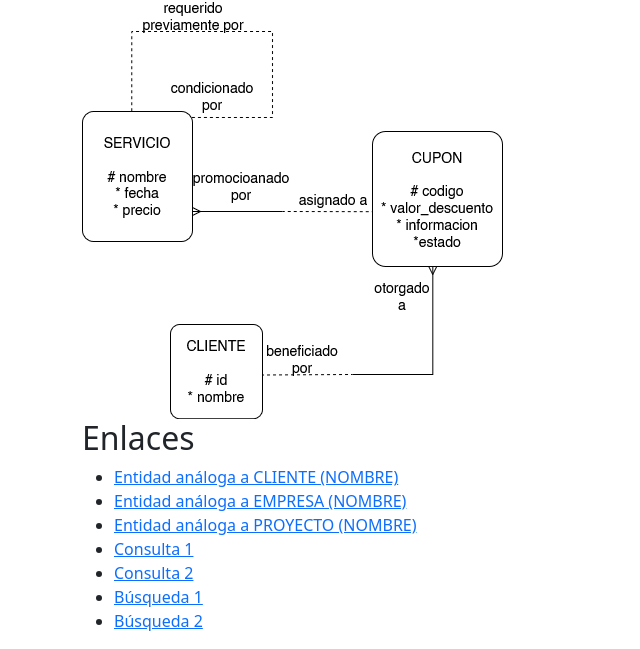
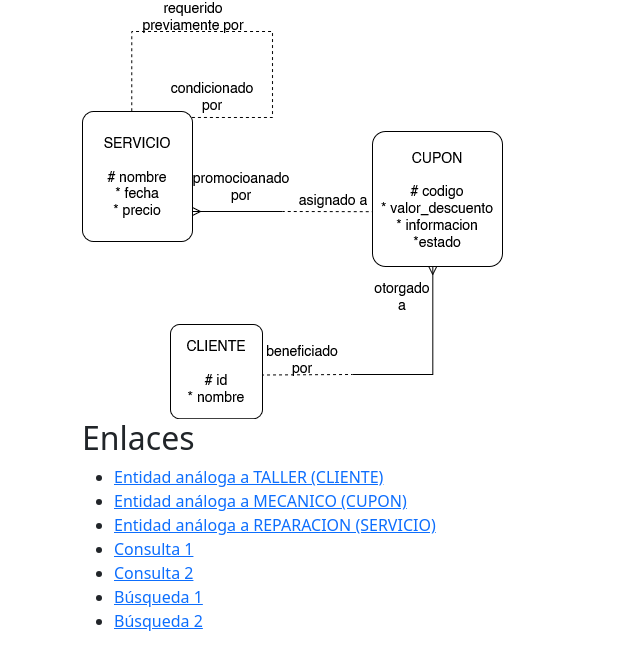
Before and after one commit to Manusm2712/TrabajoFinalBD, a PHP site: page / in a window 1280 px wide. Shown: the part 406-1055 px from the top of the page, without its empty margins (0-640 px from the left). Run offline with PHP 8.4, Linux system fonts and the light colour scheme.

Commit message:
cambios index

```diff
--- a/index.php
+++ b/index.php
@@ -43,9 +43,9 @@
     <div class="enlaces">
         <h2>Enlaces</h2>
         <ul>
-            <li><a href="cliente/cliente.php">Entidad análoga a CLIENTE (NOMBRE)</a></li>
-            <li><a href="empresa/empresa.php">Entidad análoga a EMPRESA (NOMBRE)</a></li>
-            <li><a href="proyecto/proyecto.php">Entidad análoga a PROYECTO (NOMBRE)</a></li>
+            <li><a href="cliente/cliente.php">Entidad análoga a TALLER (CLIENTE)</a></li>
+            <li><a href="cupon/cupon.php">Entidad análoga a MECANICO (CUPON)</a></li>
+            <li><a href="servicio/servicio.php">Entidad análoga a REPARACION (SERVICIO)</a></li>
             <li><a href="consultas/consulta1.php">Consulta 1</a></li>
             <li><a href="consultas/consulta2.php">Consulta 2</a></li>
             <li><a href="busqueda/busqueda1.php">Búsqueda 1</a></li>
```
